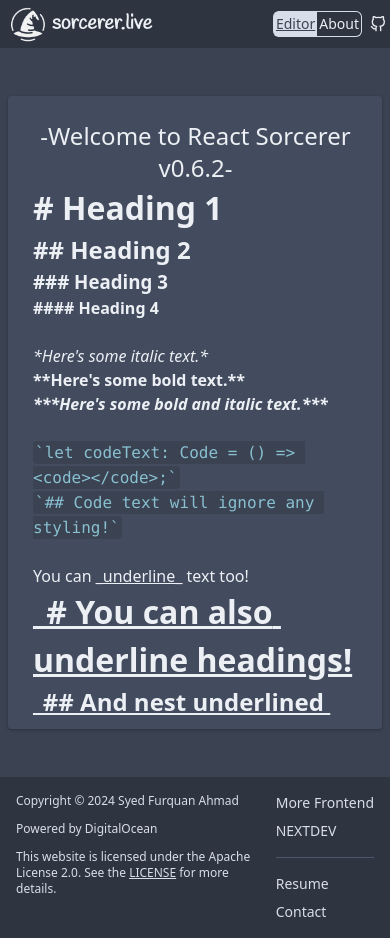
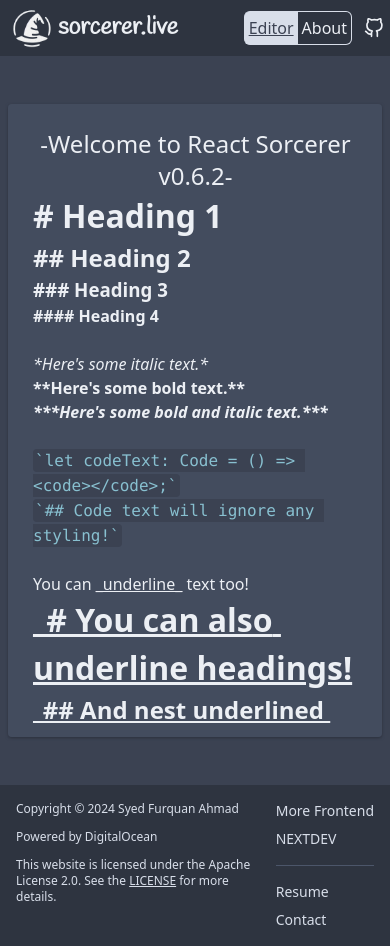
Before and after one commit to furquan-lp/react-sorcerer, a React (Vite) app: page / in a window 390 px wide. Built offline with nearby package versions, Linux system fonts and the light colour scheme.

Commit message:
Increased font sizes and padding on smaller screens (PageSpeed audit: Tap targets are not sized appropriately)

```diff
--- a/src/components/Header.tsx
+++ b/src/components/Header.tsx
@@ -2,22 +2,22 @@ import { FiGithub } from "react-icons/fi";
 
 export default function Header() {
   return (
-    <header className='bg-nord0 p-1 md:p-2.5'>
-      <span className='flex items-center justify-between md:w-2/3 md:mx-auto md:text-3xl text-xl'>
+    <header className='bg-nord0 p-1.5 md:p-2.5'>
+      <span className='flex items-center justify-between md:w-2/3 md:mx-auto md:text-3xl text-2xl'>
         <span className='flex items-center'>
-          <img src='logo-transparent-medium.png' className='md:max-w-14 max-w-10 md:p-1 mx-1 md:mx-2'
+          <img src='logo-transparent-medium.png' className='md:max-w-14 max-w-11 md:p-1 mx-1 md:mx-2'
             alt='wizard hat logo' />
           <a href='https://sorcerer.live/' className='font-logo font-bold select-none hover:underline'>sorcerer.live</a>
           <span className='font-logotext pl-8 text-nord4 hidden md:inline'>a magician never reveals his secrets</span>
         </span>
-        <span className='flex items-center gap-x-2 md:gap-x-3 text-sm md:text-xl'>
+        <span className='flex items-center gap-x-3 text-base md:text-xl'>
           <span className='flex items-center'>
-            <a href='/' className='text-nord1 bg-nord4 border border-r-0 border-nord4 md:p-1 p-0.5 underline
+            <a href='/' className='text-nord1 bg-nord4 border border-r-0 border-nord4 p-1 underline
              hover:no-underline rounded-md rounded-r-none'>Editor</a>
-            <a href='/about' className='hover:underline border border-nord4 border-l-0 rounded-l-none rounded-md p-0.5
-             md:p-1'>About</a>
+            <a href='/about' className='hover:underline border border-nord4 border-l-0 rounded-l-none rounded-md
+             p-1'>About</a>
           </span>
-          <a href='https://github.com/furquan-lp/react-sorcerer' className='text-base md:text-xl text-nord6
+          <a href='https://github.com/furquan-lp/react-sorcerer' className='text-xl text-nord6
            md:text-nord4 md:hover:text-nord6 md:hover:text-2xl transition-all delay-200'><FiGithub /></a>
         </span>
       </span>
```
